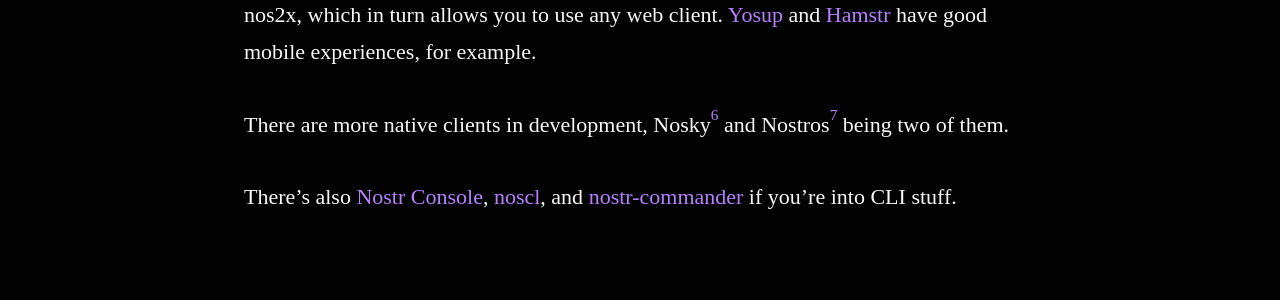
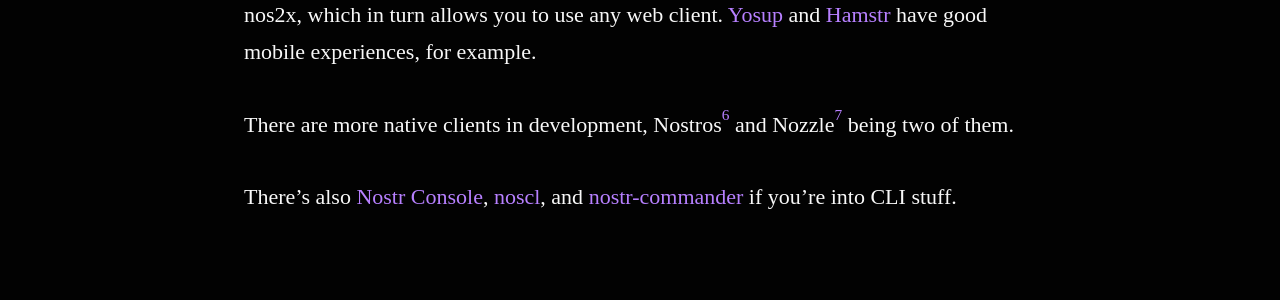
Before and after one commit to nostr-resources/nostr-resources.github.io, a Jekyll site: the page built from index.md, in a window 1280 px wide and 900 px high, scrolled down 4803 px. Shown: the part 148-448 px from the top of the window. Built offline with Jekyll 4.4.1, drawn with Linux system fonts in a browser that asks for light colours; some web fonts are replaced; some of the changed text lies outside the part shown.

Commit message:
docs: Remove Nosky and add Nozzle (#28)

```diff
--- a/index.md
+++ b/index.md
@@ -133,10 +133,10 @@ Mobile clients:
 
 On Android, you can also use the [Kiwi Browser](https://kiwibrowser.com/) which allows you to install Alby or nos2x, which in turn allows you to use any web client. [Yosup](https://yosup.app/) and [Hamstr](https://hamstr.to/) have good mobile experiences, for example.
 
-There are more native clients in development, Nosky[^nosky] and Nostros[^nostros] being two of them.
+There are more native clients in development, Nostros[^nostros] and Nozzle[^nozzle] being two of them.
 
-[^nosky]: [KotlinGeekDev/Nosky](https://github.com/KotlinGeekDev/Nosky)
 [^nostros]: [KoalaSat/nostros](https://github.com/KoalaSat/nostros)
+[^nozzle]: [kaiwolfram/Nozzle](https://github.com/kaiwolfram/Nozzle)
 [^amethyst]: [vitorpamplona/amethyst](https://github.com/vitorpamplona/amethyst/)
 
 There's also [Nostr Console](https://github.com/vishalxl/nostr_console),
```
